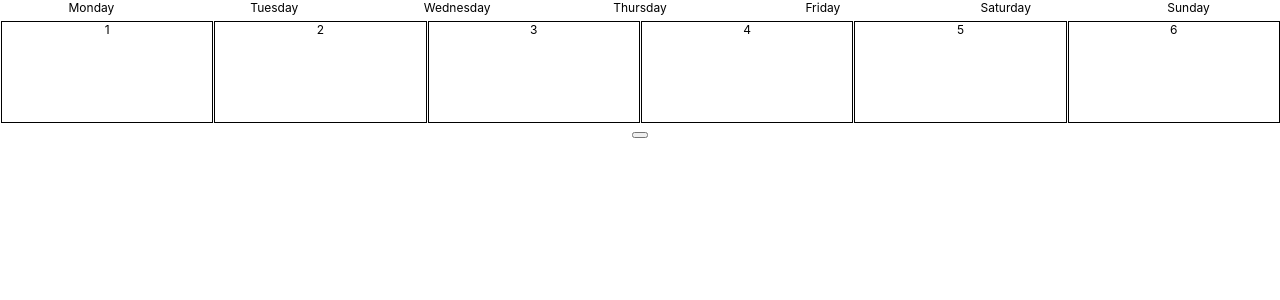
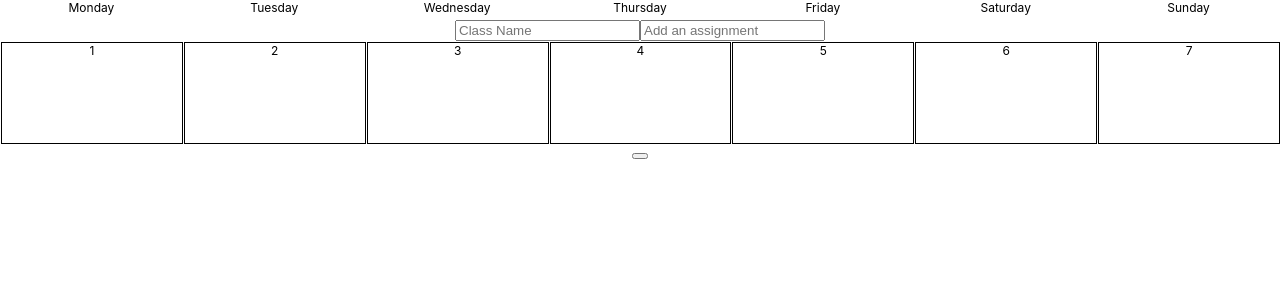
Before and after one commit to BrennanDury/Calendar, a React (Create React App) app: page / in a window 1280 px wide. Both pictures are taken after a click on the button 640 px from the left and 32 px from the top of the page. Shown: the top 300 px of the page. Built offline with nearby package versions, Linux system fonts and the light colour scheme.

Commit message:
Made inputs for class name and add an assignment

```diff
--- a/src/ClassWeek.tsx
+++ b/src/ClassWeek.tsx
@@ -1,6 +1,7 @@
 import React from 'react';
 import ClassDay from './ClassDay';
 import './ClassWeek.css';
+import ClassPanel from "./ClassPanel";
 
 
 
@@ -8,15 +9,19 @@ class ClassWeek extends React.Component<{},{}> {
 
     render() {
         return (
-            <div className = "grid-container" >
-                <ClassDay column = {0}/>
+        <div>
+            <ClassPanel/>
+            <div className = "class-grid-container" >
                 <ClassDay column = {1}/>
                 <ClassDay column = {2}/>
                 <ClassDay column = {3}/>
                 <ClassDay column = {4}/>
                 <ClassDay column = {5}/>
                 <ClassDay column = {6}/>
+                <ClassDay column = {7}/>
             </div>
+
+        </div>
         );
     }
 }
```
